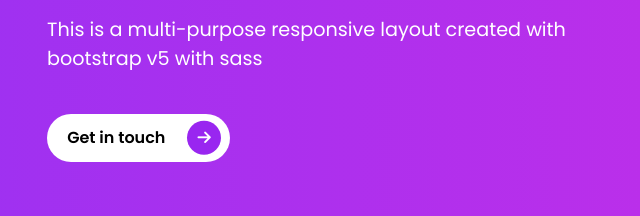
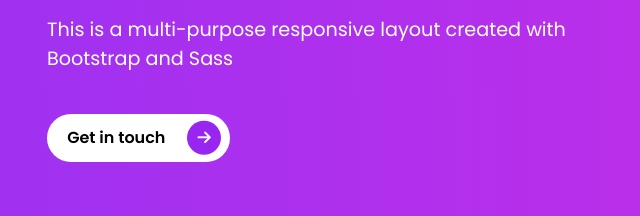
Before and after one commit to edison-manalo/portfolio-website-course, a website: page index.html in a window 1280 px wide. Shown: the part 417-633 px from the top of the page, 35-675 px from the left. Drawn offline with Linux system fonts and the light colour scheme.

Commit message:
Changed intro-section description

```diff
--- a/index.html
+++ b/index.html
@@ -46,7 +46,7 @@
         <div class="col-md-6 intros">
           <h1 class="display-2">
             <span class="display-2--intro">Hey!, I'm Patrick</span>
-            <span class="display-2--description lh-base">This is a multi-purpose responsive layout created with bootstrap v5 with sass</span>
+            <span class="display-2--description lh-base">This is a multi-purpose responsive layout created with Bootstrap and Sass</span>
           </h1>
           <button type="button" class="rounded-pill btn-rounded mt-4">
             Get in touch
```
